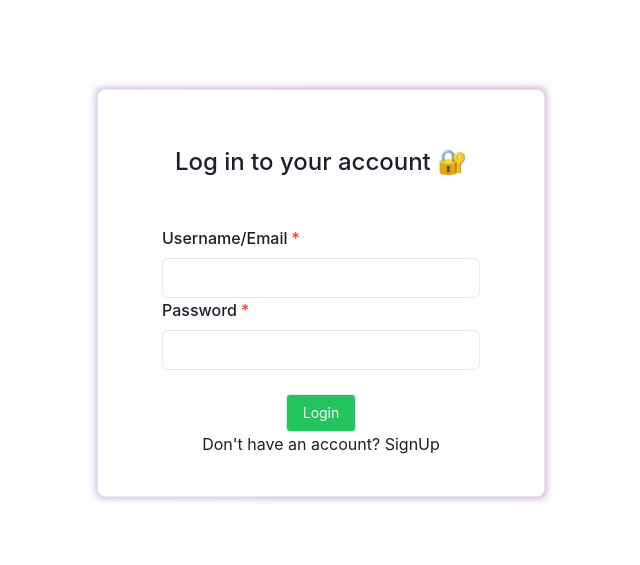
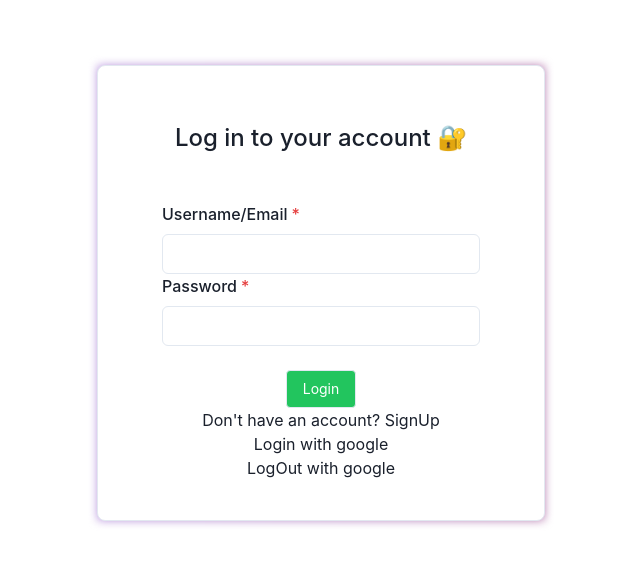
Before and after one commit to Manthanp18/saas-example-demo, a Next.js app: page / in a window 1280 px wide. Shown: the part 107-672 px from the top of the page, without its empty margins (319-959 px from the left). Built offline with nearby package versions, Linux system fonts and the light colour scheme; no server answers.

Commit message:
working on google auth

```diff
--- a/modals/user.js
+++ b/modals/user.js
@@ -6,10 +6,10 @@ try {
     User = mongoose.model('User1');
 } catch {
     const userSchema = new mongoose.Schema({
-        username: { type: String, required: true },
-        email: { type: String, required: true, unique: true },
-        password: { type: String, required: true },
-        isAdmin: { type: Boolean, required: true, default: false },
+        username: { type: String, require: true },
+        email: { type: String, require: true, unique: true },
+        password: { type: String },
+        isAdmin: { type: Boolean, require: true, default: false },
     }, {
         timestamps: true,
     });
--- a/package.json
+++ b/package.json
@@ -19,6 +19,7 @@
     "jsonwebtoken": "^9.0.0",
     "mongoose": "^6.8.4",
     "next": "10.2.0",
+    "next-auth": "^4.20.1",
     "next-connect": "^0.13.0",
     "prop-types": "^15.8.1",
     "react": "17.0.2",
--- /dev/null
+++ b/pages/api/auth/[...nextauth].js
@@ -0,0 +1,13 @@
+import NextAuth from "next-auth"
+import GoogleProvider from "next-auth/providers/google"
+
+export default NextAuth({
+    secret: process.env.SECRET,
+    session: { strategy: "jwt" },
+    providers: [
+        GoogleProvider({
+            clientId: process.env.GOOGLE_ID,
+            clientSecret: process.env.GOOGLE_SECRET,
+        })
+    ],
+})
--- a/pages/index.js
+++ b/pages/index.js
@@ -1,29 +1,61 @@
 import { useRouter } from "next/router";
-import React, { useContext, useState } from "react";
+import React, { useContext } from "react";
 import { Context } from "../context/AuthContext";
 import NextLink from "next/link";
 import {
   FormControl,
   FormLabel,
   Input,
-  Button,
   useToast,
 } from '@chakra-ui/react';
 import { useForm } from 'react-hook-form';
-import { useAuth } from "../context/AuthContext";
-import { ToastContainer, toast } from "react-toastify";
+import { ToastContainer } from "react-toastify";
 import axios from "axios";
 import "react-toastify/dist/ReactToastify.css";
+import { signIn, signOut, useSession } from "next-auth/react"
 
 const Login = () => {
+  const { data: session, status } = useSession();
+
+  console.log({ session })
   const { state, dispatch } = useContext(Context);
-  console.log({ state })
 
   const { register, handleSubmit, formState: { errors }, } = useForm({
     mode: "onChange",
   });
   const toast = useToast();
   const router = useRouter();
+
+  const authGoogle = async () => {
+    const response = await axios.post('/api/register', {
+      username: session.user.name,
+      email: session.user.email
+    })
+    if (response.data.message) {
+      toast({
+        title: response.data.message,
+        description: response.data.description,
+        status: 'error',
+        duration: 5000,
+        isClosable: true,
+      });
+    } else {
+      const { token } = await response.data;
+      await localStorage.setItem('auth-token', token);
+      await dispatch({
+        type: "LOGGED_IN_USER",
+        payload: response.data
+      })
+      await toast({
+        title: 'Successfully Logged in.',
+        description: 'Redirecting to Inspirations.',
+        status: 'success',
+        duration: 2000,
+        isClosable: true,
+      });
+      router.push("/dashboard")
+    }
+  }
 
   const onSubmit = async (data) => {
     try {
@@ -128,6 +160,8 @@ const Login = () => {
             <p>
               Don't have an account? <NextLink href="/register">SignUp</NextLink>
             </p>
+            <button onClick={() => { authGoogle, signIn() }}>Login with google</button>
+            <button onClick={() => signOut()}>LogOut with google</button>
           </div>
         </form>
       </div>
--- a/pages/register.js
+++ b/pages/register.js
@@ -20,7 +20,6 @@ const Register = () => {
     const onSubmit = async (data) => {
         try {
             const response = await axios.post('/api/register', data);
-            console.log(response)
             if (response.data.message) {
                 toast({
                     title: response.data.message,
```
Also changed, not shown: pages/_app.js (+4 -5 lines).
